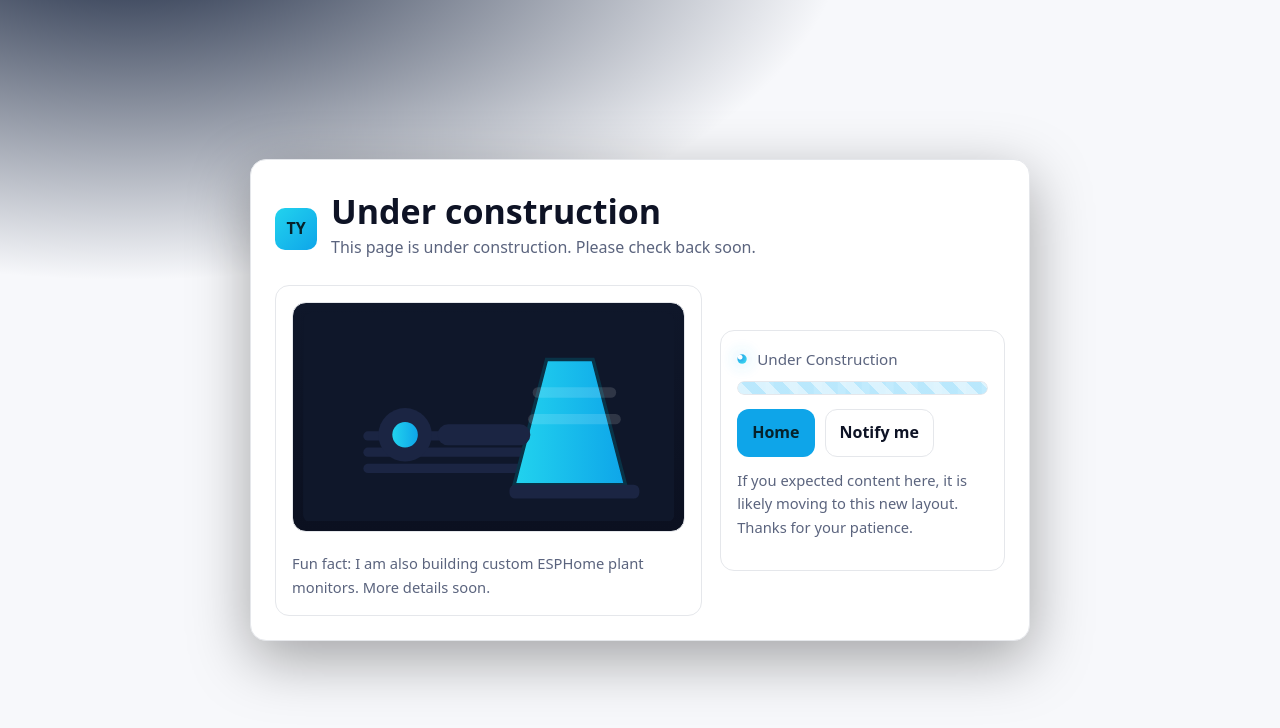
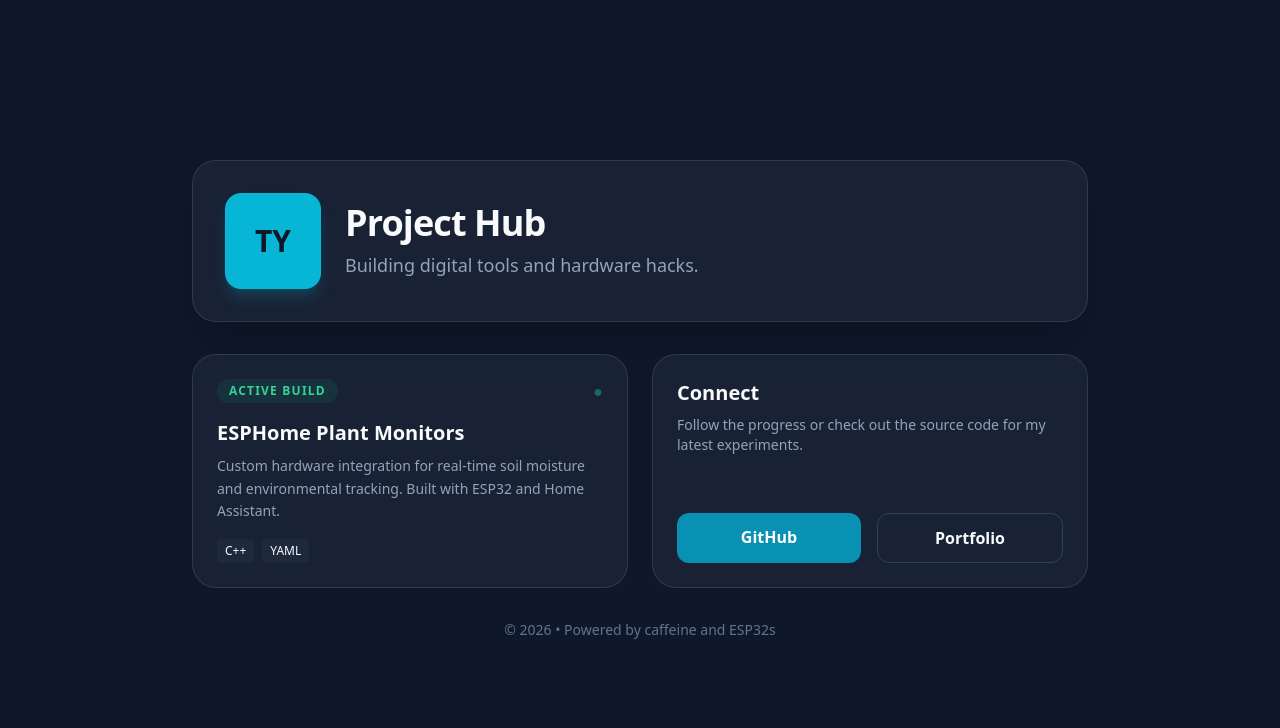
Before and after one commit to ghxstxch/tyoung-site, a plain HTML site: page index.html in a window 1280 px wide. Drawn offline with nearby package versions, Linux system fonts and the light colour scheme.

Commit message:
Revamp index.html with new layout and styles
Updated the HTML structure and styles for a new layout.

```diff
--- a/index.html
+++ b/index.html
@@ -1,178 +1,68 @@
-<!doctype html>
+<!DOCTYPE html>
 <html lang="en">
 <head>
-  <meta charset="utf-8" />
-  <meta name="viewport" content="width=device-width, initial-scale=1" />
-  <title>Under construction</title>
-  <meta name="robots" content="noindex, nofollow" />
-  <meta name="color-scheme" content="dark light" />
+    <meta charset="UTF-8">
+    <meta name="viewport" content="width=device-width, initial-scale=1.0">
+    <title>TY | Developer & Maker</title>
+    <script src="https://cdn.tailwindcss.com"></script>
     <style>
-    :root{
-      --bg: #0b1020;
-      --panel: #0f172a;
-      --text: #e5eaf5;
-      --muted: #9aa4c4;
-      --ring: #38bdf8;
-      --accent: #0ea5e9;
-      --accent-2: #22d3ee;
-      --border: #1b2543;
-      --card: #11192e;
-    }
-    @media (prefers-color-scheme: light){
-      :root{
-        --bg: #f7f8fb;
-        --panel: #ffffff;
-        --text: #0e1325;
-        --muted: #5b647e;
-        --ring: #0284c7;
-        --accent: #0ea5e9;
-        --accent-2: #22d3ee;
-        --border: #e5e7eb;
-        --card: #ffffff;
-      }
-    }
-    *{box-sizing:border-box}
-    html{height:100%}
-    body{
-      margin:0; min-height:100%;
-      font:16px/1.6 system-ui,-apple-system,Segoe UI,Roboto,Ubuntu,"Helvetica Neue",Arial,sans-serif;
-      color:var(--text);
-      background:
-        radial-gradient(1200px 600px at 10% -10%, #13203a 0%, transparent 60%),
-        var(--bg);
-      display:grid; place-items:center;
-      padding:24px;
-    }
-    a{color:var(--accent)}
-    a:hover{color:var(--accent-2)}
-    .skip-link{position:absolute;left:-9999px}
-    .skip-link:focus{left:16px;top:12px;background:var(--panel);border:1px dashed var(--ring);padding:6px 10px;border-radius:8px;z-index:999}
-    .card{
-      width:clamp(280px, 92vw, 780px);
-      background:var(--card);
-      border:1px solid var(--border);
-      border-radius:16px;
-      padding:24px;
-      box-shadow:0 18px 60px rgba(0,0,0,.35);
-    }
-    .header{
-      display:flex; align-items:center; gap:14px; margin-bottom:10px;
-    }
-    .brand{
-      display:inline-grid; place-items:center;
-      width:42px; height:42px; border-radius:10px;
-      font-weight:800; color:#06222b;
-      background:linear-gradient(135deg, var(--accent-2), var(--accent));
-      user-select:none;
-    }
-    h1{margin:8px 0 4px; line-height:1.15; font-size:clamp(22px, 3vw, 34px)}
-    p.lead{color:var(--muted); margin:0 0 14px}
-    .illustration{
-      display:grid; grid-template-columns: 1.2fr .8fr; gap:18px; align-items:center;
-    }
-    @media (max-width:720px){ .illustration{grid-template-columns:1fr} }
-    .pane{
-      padding:16px; border:1px solid var(--border); border-radius:14px; background:var(--panel);
-    }
-    .progress{
-      height:14px; border-radius:999px; overflow:hidden; border:1px solid var(--border);
-      background: repeating-linear-gradient(45deg, rgba(56,189,248,.18) 0 10px, rgba(56,189,248,.35) 10px 20px);
-      position:relative;
-      mask-image: radial-gradient(white, black);
-    }
-    .progress::before{
-      content:""; position:absolute; inset:-2px;
-      background: repeating-linear-gradient(90deg, transparent 0 16px, rgba(255,255,255,.10) 16px 24px);
-      animation: move 1.4s linear infinite;
-    }
-    @keyframes move { to { transform: translateX(24px); } }
-    @media (prefers-reduced-motion: reduce){
-      .progress::before{ animation: none; }
-    }
-    .status{ display:flex; align-items:center; gap:10px; color:var(--muted); font-size:.95rem }
-    .dot{
-      width:10px; height:10px; border-radius:50%;
-      background: radial-gradient(circle at 30% 30%, #fff 0 2px, var(--accent) 3px, var(--accent-2) 80%);
-      box-shadow: 0 0 18px rgba(56,189,248,.6);
-      animation: pulse 1.8s ease-in-out infinite;
-    }
-    @keyframes pulse {
-      0%, 100% { transform: scale(1); opacity: 1; }
-      50% { transform: scale(0.85); opacity: .7; }
-    }
-    @media (prefers-reduced-motion: reduce){
-      .dot{ animation: none }
-    }
-    .btns{ display:flex; gap:10px; margin-top:14px; flex-wrap:wrap }
-    .btn{
-      display:inline-block; text-decoration:none; font-weight:700;
-      background:var(--accent); color:#06222b; border:1px solid transparent;
-      padding:10px 14px; border-radius:12px;
-    }
-    .btn.ghost{ background:transparent; color:var(--text); border-color:var(--border) }
-    .note{ margin-top:12px; font-size:.92rem; color:var(--muted) }
-    .cone{
-      width:100%; height:auto;
-      border:1px solid var(--border); border-radius:14px; background:linear-gradient(180deg, #0f172a, #0b1020);
-      padding:10px;
-    }
-    .sr-only{ position:absolute; width:1px; height:1px; padding:0; margin:-1px; overflow:hidden; clip:rect(0,0,0,0); white-space:nowrap; border:0 }
+        body { background-color: #0f172a; color: #f8fafc; }
+        .glass { background: rgba(30, 41, 59, 0.7); backdrop-filter: blur(10px); border: 1px solid rgba(255,255,255,0.1); }
     </style>
 </head>
-<body>
-  <a href="#content" class="skip-link">Skip to content</a>
-  <main id="content" class="card" role="main">
-    <div class="header">
-      <div class="brand" aria-hidden="true">TY</div>
+<body class="min-h-screen flex flex-col items-center justify-center p-6">
+
+    <main class="max-w-4xl w-full space-y-8">
+
+        <section class="glass p-8 rounded-3xl shadow-2xl text-center md:text-left flex flex-col md:flex-row items-center gap-6">
+            <div class="w-24 h-24 bg-cyan-500 rounded-2xl flex items-center justify-center text-3xl font-bold text-slate-900 shadow-lg shadow-cyan-500/20">
+                TY
+            </div>
             <div>
-        <h1>Under construction</h1>
-        <p class="lead">This page is under construction. Please check back soon.</p>
+                <h1 class="text-4xl font-extrabold tracking-tight">Project Hub</h1>
+                <p class="text-slate-400 mt-2 text-lg">Building digital tools and hardware hacks.</p>
+            </div>
+        </section>
+
+        <div class="grid md:grid-cols-2 gap-6">
+
+            <div class="glass p-6 rounded-3xl hover:border-cyan-500/50 transition-all group">
+                <div class="flex justify-between items-start mb-4">
+                    <span class="bg-emerald-500/10 text-emerald-400 text-xs font-bold px-3 py-1 rounded-full uppercase tracking-widest">Active Build</span>
+                    <div class="text-emerald-500 animate-pulse">●</div>
+                </div>
+                <h3 class="text-xl font-bold mb-2">ESPHome Plant Monitors</h3>
+                <p class="text-slate-400 text-sm leading-relaxed">
+                    Custom hardware integration for real-time soil moisture and environmental tracking. Built with ESP32 and Home Assistant.
+                </p>
+                <div class="mt-4 flex gap-2">
+                    <span class="text-xs bg-slate-800 px-2 py-1 rounded">C++</span>
+                    <span class="text-xs bg-slate-800 px-2 py-1 rounded">YAML</span>
                 </div>
             </div>
 
-    <section class="illustration">
-      <div class="pane">
-        <svg class="cone" viewBox="0 0 640 360" role="img" aria-labelledby="coneTitle coneDesc" xmlns="http://www.w3.org/2000/svg">
-          <title id="coneTitle">Work in progress illustration</title>
-          <desc id="coneDesc">A traffic cone, gear, and wrench to indicate site updates</desc>
-          <defs>
-            <linearGradient id="g1" x1="0" x2="1">
-              <stop stop-color="#22d3ee"/><stop offset="1" stop-color="#0ea5e9"/>
-            </linearGradient>
-          </defs>
-          <rect x="0" y="0" width="640" height="360" rx="12" fill="#0f172a"/>
-          <g transform="translate(80,40)">
-            <rect x="24" y="220" width="360" height="16" rx="8" fill="#1b2543"/>
-            <rect x="24" y="192" width="360" height="16" rx="8" fill="#1b2543"/>
-            <rect x="24" y="164" width="360" height="16" rx="8" fill="#1b2543"/>
-          </g>
-          <g transform="translate(380,64)">
-            <path d="M120 16 l56 216 H-16 L40 16 Z" fill="url(#g1)" stroke="#093347" stroke-width="6" />
-            <rect x="-24" y="232" width="224" height="24" rx="10" fill="#1b2543"/>
-            <rect x="16" y="64" width="144" height="18" rx="9" fill="#ffffff22"/>
-            <rect x="8" y="110" width="160" height="18" rx="9" fill="#ffffff22"/>
-          </g>
-          <g transform="translate(56,70)">
-            <circle cx="120" cy="140" r="46" fill="#1b2543"/>
-            <circle cx="120" cy="140" r="22" fill="url(#g1)"/>
-            <rect x="176" y="122" width="160" height="36" rx="18" fill="#1b2543" />
-          </g>
-        </svg>
-        <div class="note">Fun fact: I am also building custom ESPHome plant monitors. More details soon.</div>
+            <div class="glass p-6 rounded-3xl flex flex-col justify-between">
+                <div>
+                    <h3 class="text-xl font-bold mb-2">Connect</h3>
+                    <p class="text-slate-400 text-sm">Follow the progress or check out the source code for my latest experiments.</p>
                 </div>
-      <div class="pane" aria-live="polite">
-        <div class="status" role="status" aria-label="Build status">
-          <span class="dot" aria-hidden="true"></span>
-          <span>Under Construction</span>
+                <div class="mt-6 flex gap-4">
+                    <a href="https://github.com/ghxstxch" class="flex-1 bg-cyan-600 hover:bg-cyan-500 text-white font-bold py-3 rounded-xl text-center transition-colors">
+                        GitHub
+                    </a>
+                    <button onclick="alert('Coming soon!')" class="flex-1 border border-slate-700 hover:bg-slate-800 font-bold py-3 rounded-xl transition-colors">
+                        Portfolio
+                    </button>
                 </div>
-        <div class="progress" style="margin:10px 0 4px" aria-hidden="true"></div>
-        <div class="btns">
-          <a class="btn" href="index.html">Home</a>
-          <a class="btn ghost" href="mailto:me@thomasyou.ng?subject=Ping%20me%20when%20this%20is%20ready">Notify me</a>
             </div>
-        <p class="note">If you expected content here, it is likely moving to this new layout. Thanks for your patience.</p>
+
         </div>
-    </section>
+
+        <footer class="text-center text-slate-500 text-sm">
+            &copy; 2026 • Powered by caffeine and ESP32s
+        </footer>
+
     </main>
+
 </body>
 </html>
```
Lines whose indentation alone changed are shown as unchanged.
